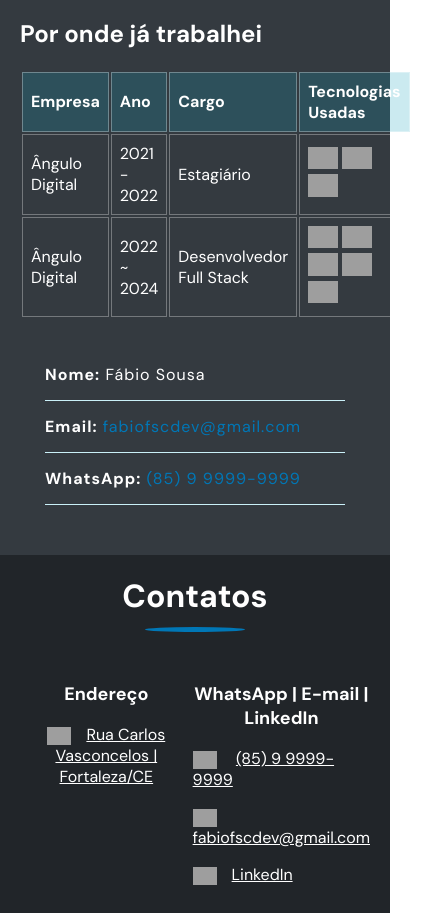
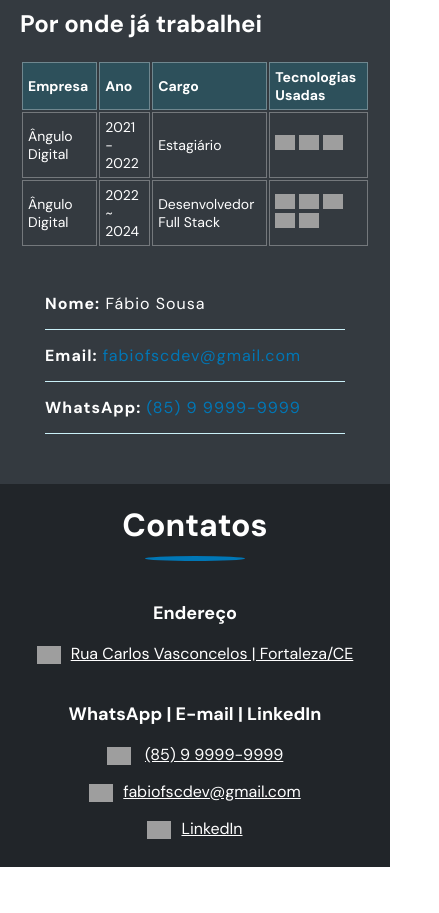
Before and after one commit to fabiosousasi/portfolio-fabio-sousa, a plain HTML site: page index.html in a window 390 px wide. Shown: the part 986-1899 px from the top of the page, 439 px wide, since content can reach past the window. After the commit the page ends 1853 px from the top, so only its background shows below. Drawn offline with Linux system fonts and the light colour scheme; grey boxes are pictures that could not be loaded.

Commit message:
Tabela ajustada no responsivo

```diff
--- a/css/index.css
+++ b/css/index.css
@@ -274,6 +274,7 @@ footer {
 .rodape-sessao {
     display: flex;
     justify-content: space-evenly;
+    flex-wrap: wrap;
 }
 
 .rodape-container h4 {
@@ -398,3 +399,51 @@ footer {
         margin-bottom: 50px;
     }
 }
+
+@media(max-width:767px){
+    /* BANNER */
+    .banner h1{
+        font-size: 50px;
+        line-height: 1.1em;
+    }
+
+    .icon-linguagens svg{
+        width: 60px;
+    }
+
+    /* SOBRE MIM */
+    .sobre-mim-titulo{
+        margin-bottom: 40px;
+    }
+
+    .grid-experiencia img{
+        width: 20px !important;
+    }
+
+    .grid-experiencia tr th {
+        padding: 5px;
+        font-size: 14px;
+    }
+
+    .grid-experiencia tr td {
+        padding: 5px;
+        font-size: 14px;
+    }
+
+    /* FOOTER */
+    .rodape-container-contato{
+        margin-top: 30px;
+    }
+
+    .rodape-container-contato ul li{
+        text-align: center;
+    }
+
+    .rodape-container ul li img{
+        margin-right: 10px;
+    }
+
+    .rodape-titulo{
+        margin-bottom: 40px;
+    }
+}
```
